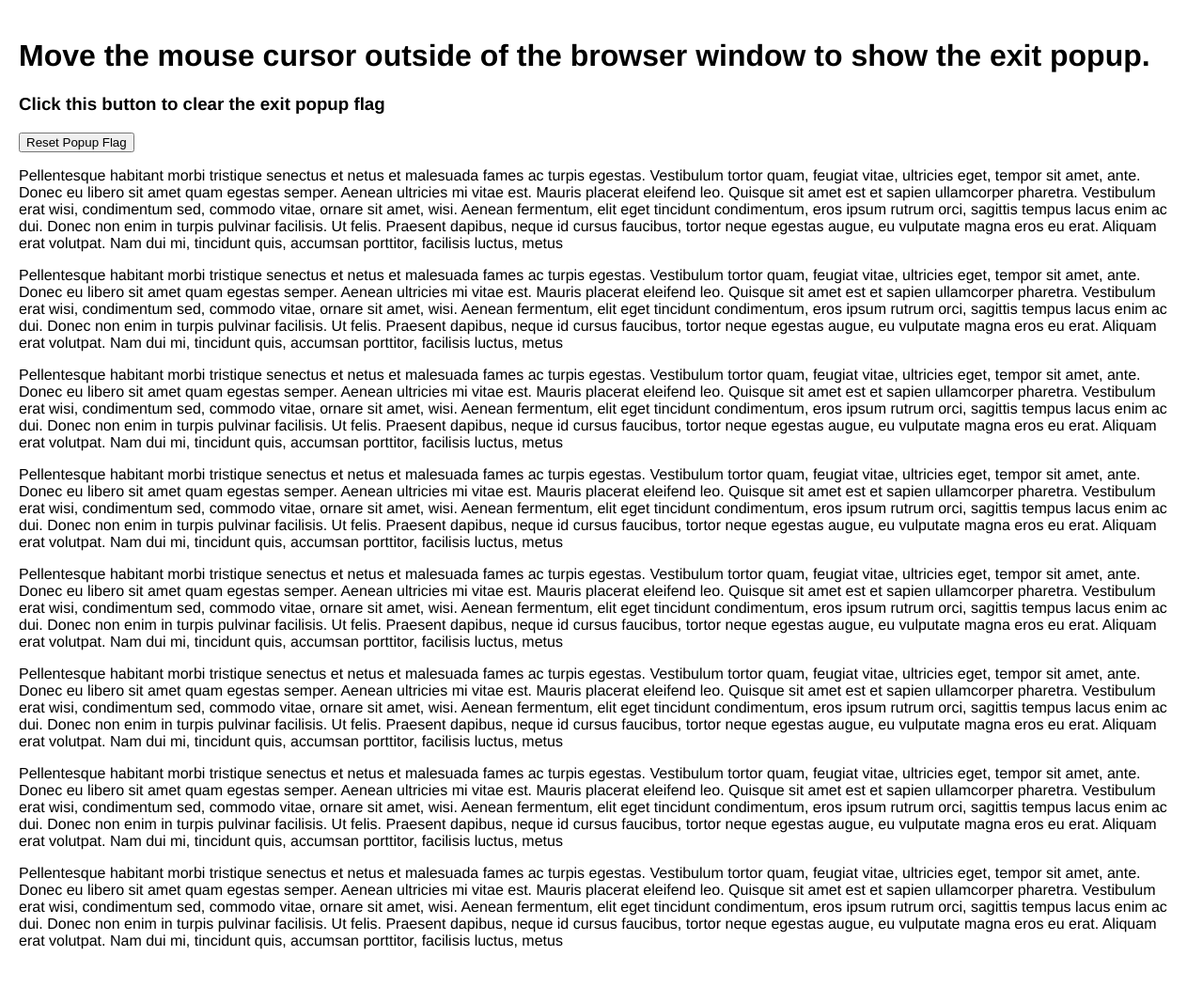
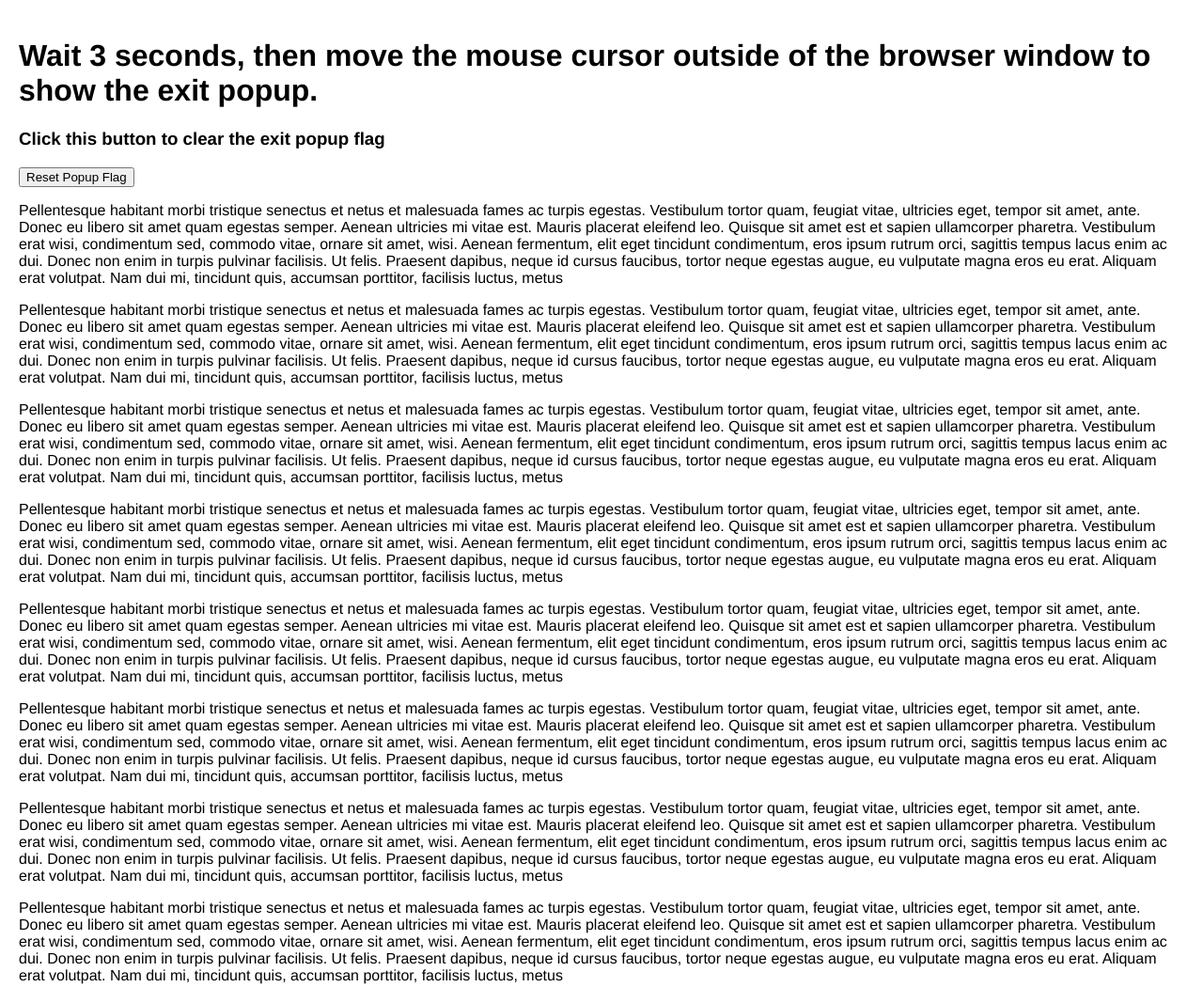
Before and after one commit to DigitalRuby/ExitPopup, a plain HTML site: page src/index.html in a window 1280 px wide. Shown: the whole page at 94% size. Drawn offline with Linux system fonts and the light colour scheme.

Commit message:
Delay note

```diff
--- a/src/index.html
+++ b/src/index.html
@@ -74,7 +74,8 @@ body
 
 <body>
 
-<h1>Move the mouse cursor outside of the browser window to show the exit popup.</h1>
+<h1>Wait 3 seconds, then move the mouse cursor outside of the browser window to show the exit popup.</h1>
+
 <h3>Click this button to clear the exit popup flag</h3>
 
 <input type="button" value="Reset Popup Flag" onclick="digitalruby_exitpopup_reset_flag();" />
```
